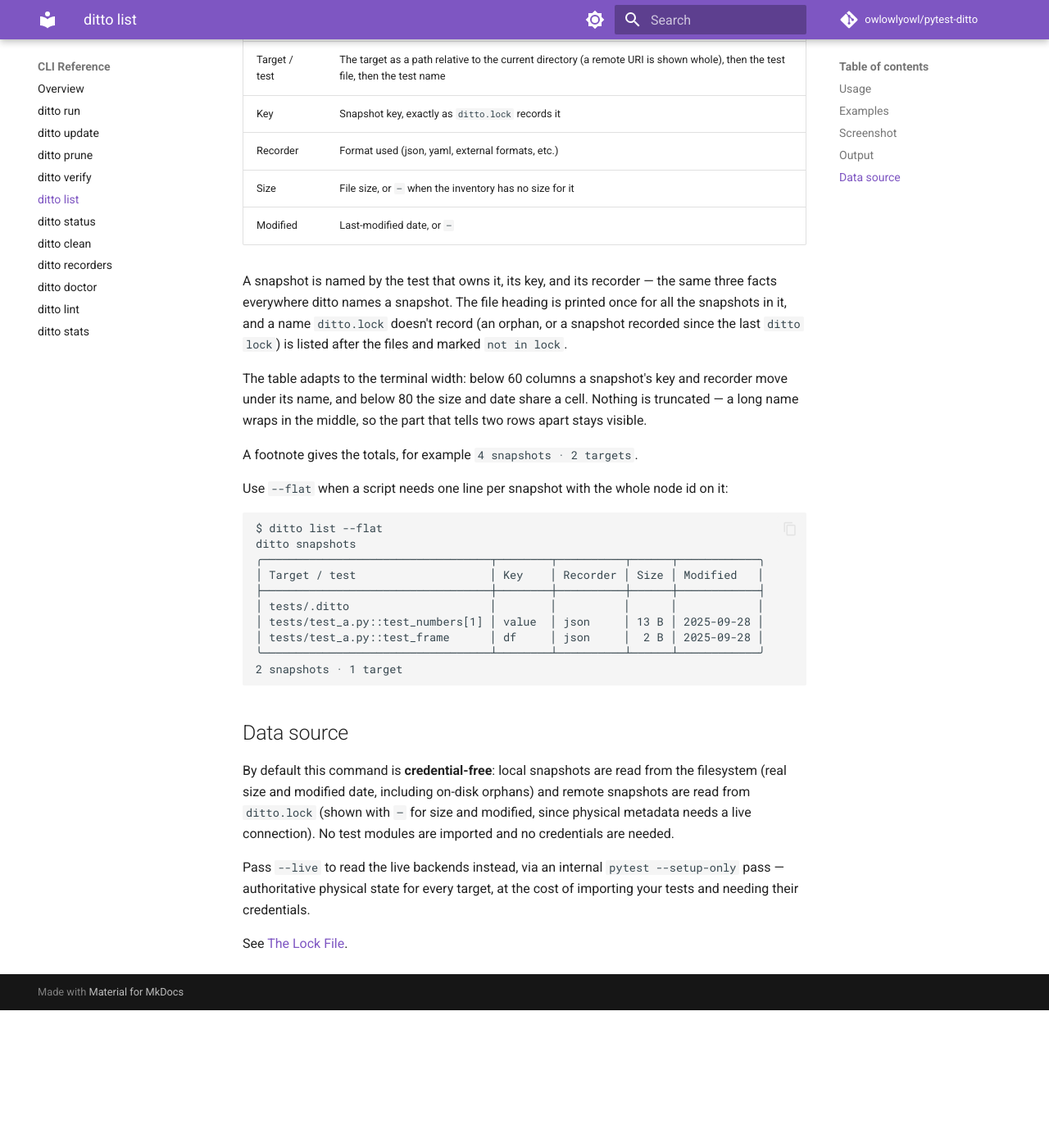
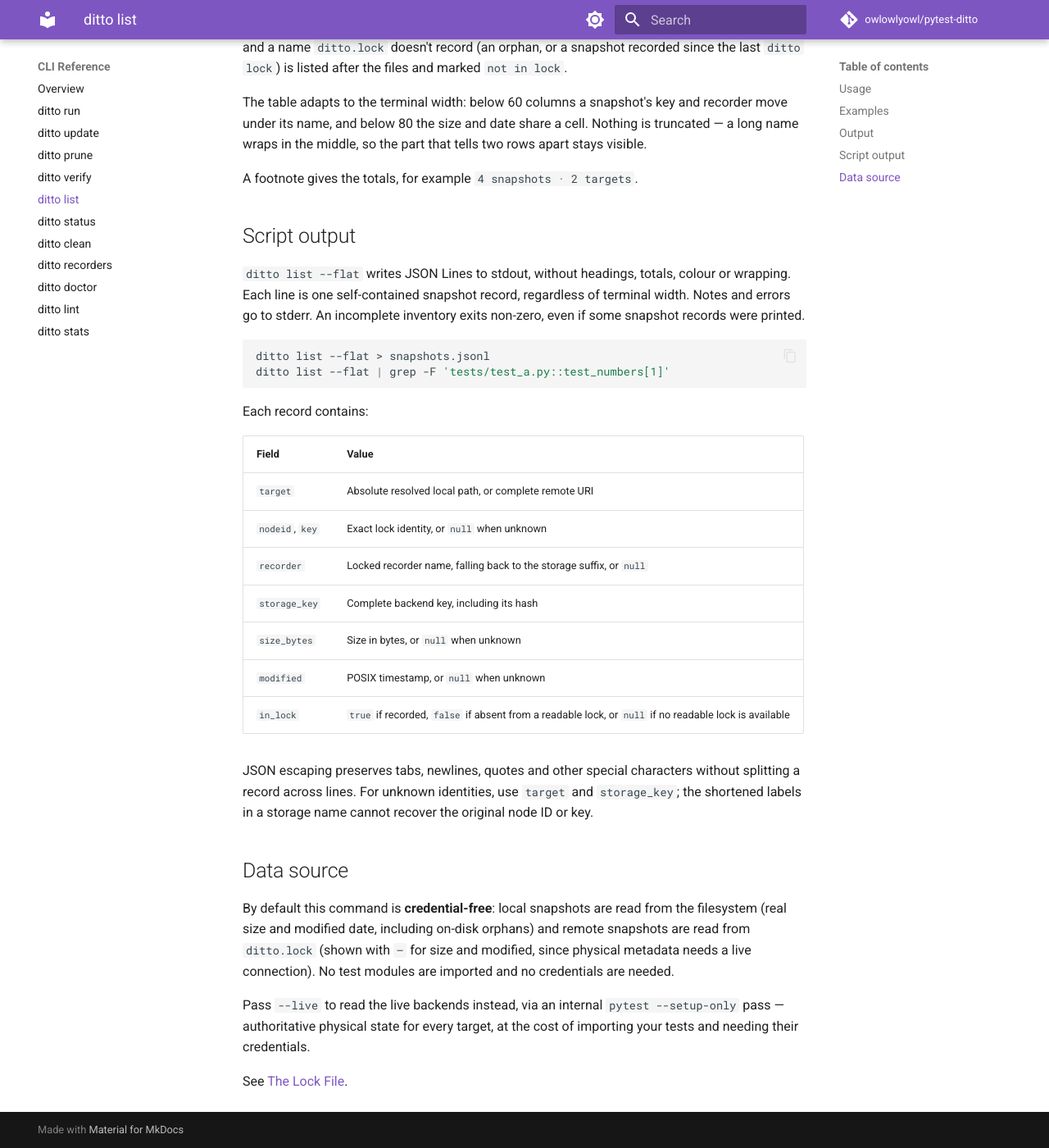
Before and after one commit to owlowlyowl/pytest-ditto, an MkDocs documentation site: the page built from docs/src/cli/list.md, in a window 1280 px wide and 1400 px high, scrolled down 1308 px. Shown: the whole window at 82% size. Built offline with MkDocs 1.6.1 and Material for MkDocs 9.7.7, drawn with Linux system fonts in a browser that asks for light colours; comment, search, counter and statistics services are not loaded; before the commit the page ends 2540 px from its top, so only the background shows below that; some of the changed text lies outside the part shown.

Commit message:
Preserve snapshot identities in narrow and script output

````diff
--- a/docs/src/cli/list.md
+++ b/docs/src/cli/list.md
@@ -13,7 +13,7 @@ ditto list [OPTIONS] [PATH]
 | Option | Description |
 |--------|-------------|
 | `--live` | Read the live backends instead of the lock (see [Data source](#data-source)) |
-| `--flat` | One row per snapshot with its whole node id, nothing grouped — for `grep` and scripts |
+| `--flat` | JSON Lines: one complete snapshot record per line, for `grep` and scripts |
 
 ## Examples
 
@@ -24,13 +24,9 @@ ditto list
 # List snapshots owned by tests under a directory
 ditto list tests/ci/
 
-# One row per snapshot, with the full node id
+# One JSON object per snapshot, with the target and full node id
 ditto list --flat
 ```
-
-## Screenshot
-
-![ditto list](../img/ditto-list.png)
 
 ## Output
 
@@ -57,21 +53,34 @@ two rows apart stays visible.
 
 A footnote gives the totals, for example `4 snapshots · 2 targets`.
 
-Use `--flat` when a script needs one line per snapshot with the whole node id
-on it:
+## Script output
 
+`ditto list --flat` writes JSON Lines to stdout, without headings, totals,
+colour or wrapping. Each line is one self-contained snapshot record, regardless
+of terminal width. Notes and errors go to stderr. An incomplete inventory exits
+non-zero, even if some snapshot records were printed.
+
+```bash
+ditto list --flat > snapshots.jsonl
+ditto list --flat | grep -F 'tests/test_a.py::test_numbers[1]'
 ```
-$ ditto list --flat
-ditto snapshots
-╭──────────────────────────────────┬────────┬──────────┬──────┬────────────╮
-│ Target / test                    │ Key    │ Recorder │ Size │ Modified   │
-├──────────────────────────────────┼────────┼──────────┼──────┼────────────┤
-│ tests/.ditto                     │        │          │      │            │
-│ tests/test_a.py::test_numbers[1] │ value  │ json     │ 13 B │ 2025-09-28 │
-│ tests/test_a.py::test_frame      │ df     │ json     │  2 B │ 2025-09-28 │
-╰──────────────────────────────────┴────────┴──────────┴──────┴────────────╯
-2 snapshots · 1 target
-```
+
+Each record contains:
+
+| Field | Value |
+|-------|-------|
+| `target` | Absolute resolved local path, or complete remote URI |
+| `nodeid`, `key` | Exact lock identity, or `null` when unknown |
+| `recorder` | Locked recorder name, falling back to the storage suffix, or `null` |
+| `storage_key` | Complete backend key, including its hash |
+| `size_bytes` | Size in bytes, or `null` when unknown |
+| `modified` | POSIX timestamp, or `null` when unknown |
+| `in_lock` | `true` if recorded, `false` if absent from a readable lock, or `null` if no readable lock is available |
+
+JSON escaping preserves tabs, newlines, quotes and other special characters
+without splitting a record across lines. For unknown identities, use `target`
+and `storage_key`; the shortened labels in a storage name cannot recover the
+original node ID or key.
 
 ## Data source
 
````
Also changed, not shown: docs/src/cli/index.md (+5 -4 lines), docs/src/cli/recorders.md (+0 -4 lines), docs/src/cli/run.md (+10 -10 lines), docs/src/cli/status.md (+1 -5 lines), docs/src/cli/update.md (+0 -4 lines), 4 other files.
